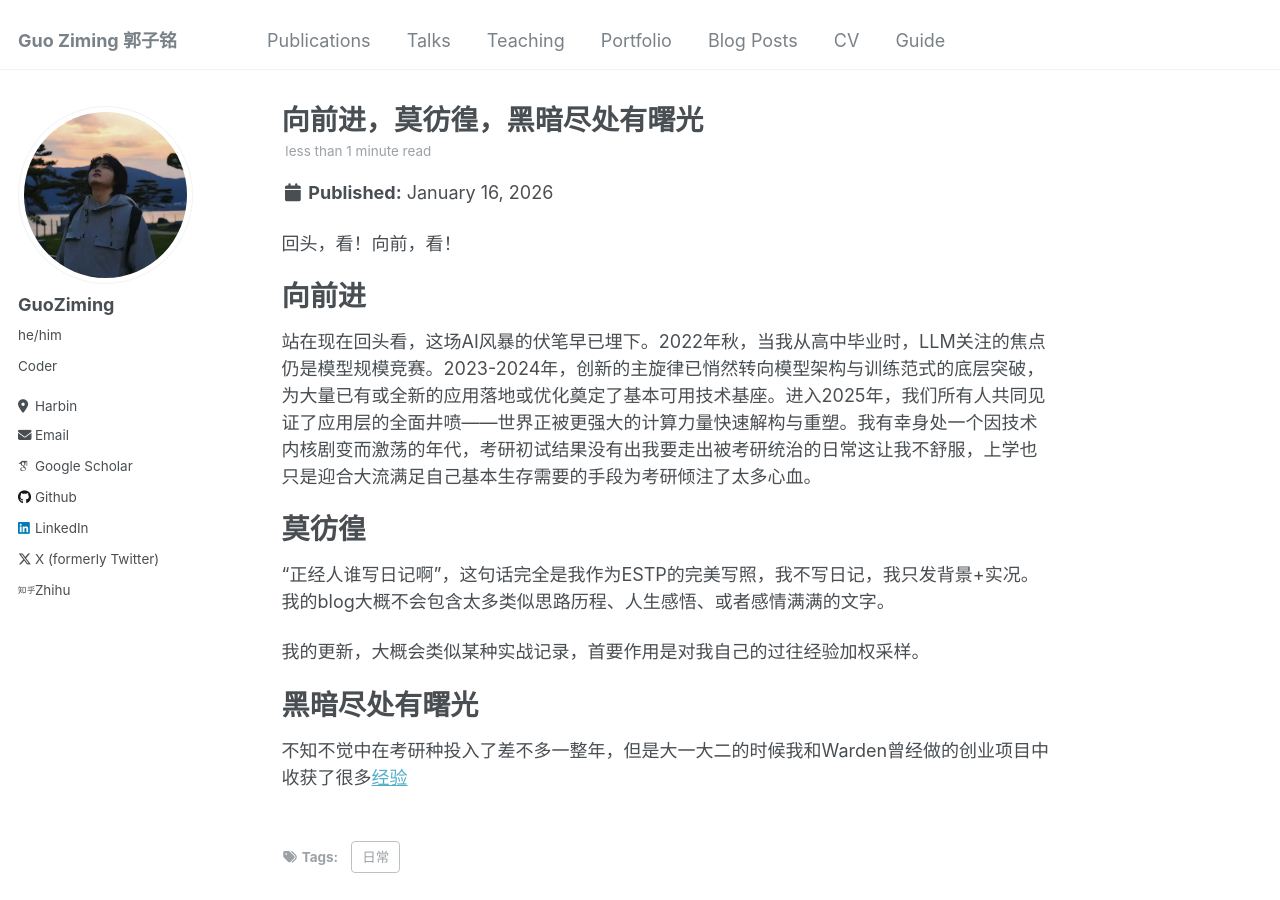
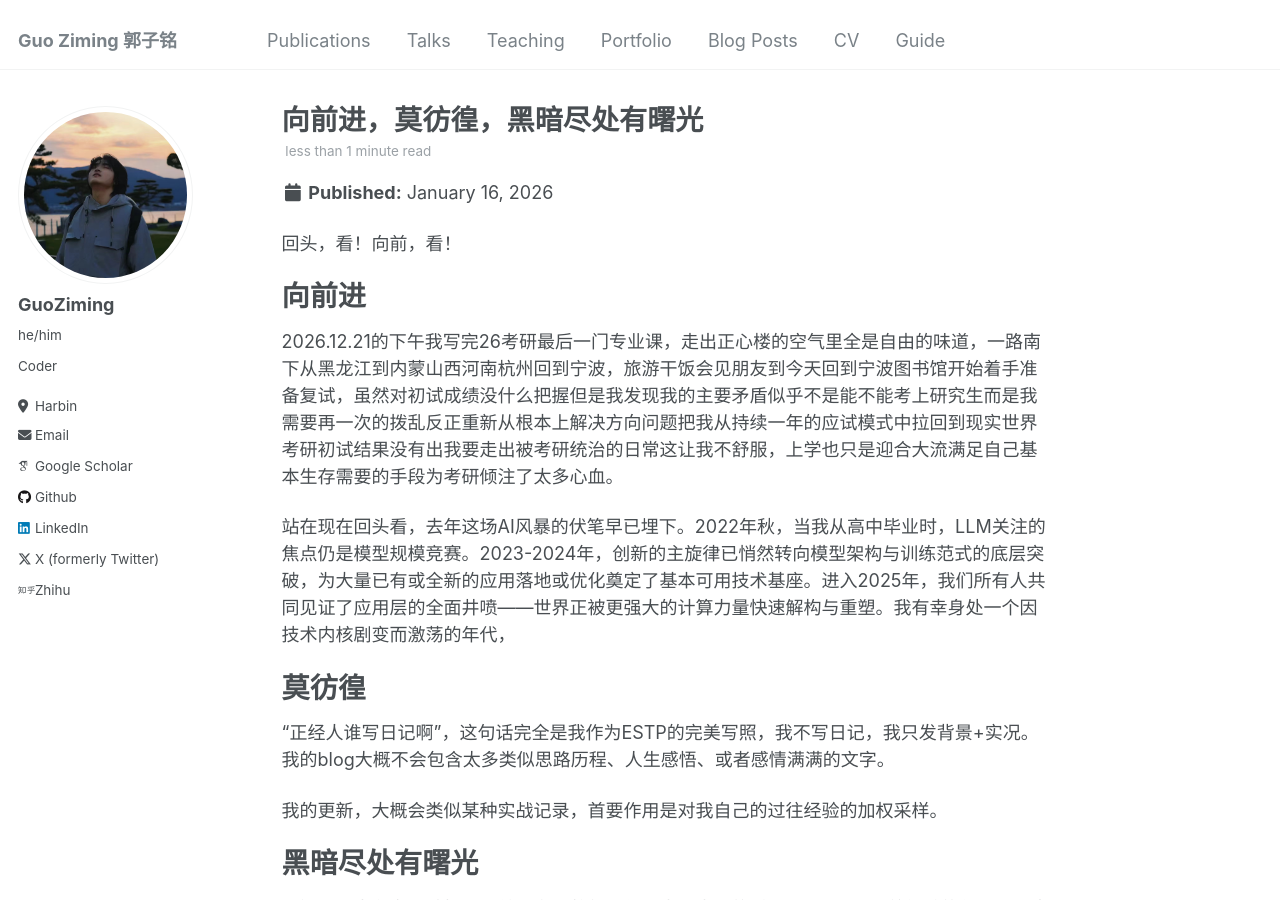
Before and after one commit to mcxiaoxiao/mcxiaoxiao.github.io, a Jekyll site: the page built from _posts/2026-01-16-前进.md, in a window 1280 px wide and 900 px high. Built offline with Jekyll 4.4.1, drawn with Linux system fonts in a browser that asks for light colours; some web fonts are replaced.

Commit message:
Update 2026-01-16-前进.md

```diff
--- a/_posts/2026-01-16-前进.md
+++ b/_posts/2026-01-16-前进.md
@@ -15,18 +15,20 @@ tags:
 向前进
 ======
 
-站在现在回头看，这场AI风暴的伏笔早已埋下。2022年秋，当我从高中毕业时，LLM关注的焦点仍是模型规模竞赛。2023-2024年，创新的主旋律已悄然转向模型架构与训练范式的底层突破，为大量已有或全新的应用落地或优化奠定了基本可用技术基座。进入2025年，我们所有人共同见证了应用层的全面井喷——世界正被更强大的计算力量快速解构与重塑。我有幸身处一个因技术内核剧变而激荡的年代，考研初试结果没有出我要走出被考研统治的日常这让我不舒服，上学也只是迎合大流满足自己基本生存需要的手段为考研倾注了太多心血。
+2026.12.21的下午我写完26考研最后一门专业课，走出正心楼的空气里全是自由的味道，一路南下从黑龙江到内蒙山西河南杭州回到宁波，旅游干饭会见朋友到今天回到宁波图书馆开始着手准备复试，虽然对初试成绩没什么把握但是我发现我的主要矛盾似乎不是能不能考上研究生而是我需要再一次的拨乱反正重新从根本上解决方向问题把我从持续一年的应试模式中拉回到现实世界考研初试结果没有出我要走出被考研统治的日常这让我不舒服，上学也只是迎合大流满足自己基本生存需要的手段为考研倾注了太多心血。
+
+站在现在回头看，去年这场AI风暴的伏笔早已埋下。2022年秋，当我从高中毕业时，LLM关注的焦点仍是模型规模竞赛。2023-2024年，创新的主旋律已悄然转向模型架构与训练范式的底层突破，为大量已有或全新的应用落地或优化奠定了基本可用技术基座。进入2025年，我们所有人共同见证了应用层的全面井喷——世界正被更强大的计算力量快速解构与重塑。我有幸身处一个因技术内核剧变而激荡的年代，
 
 莫彷徨
 ======
 
 “正经人谁写日记啊”，这句话完全是我作为ESTP的完美写照，我不写日记，我只发背景+实况。我的blog大概不会包含太多类似思路历程、人生感悟、或者感情满满的文字。
 
-我的更新，大概会类似某种实战记录，首要作用是对我自己的过往经验加权采样。
+我的更新，大概会类似某种实战记录，首要作用是对我自己的过往经验的加权采样。
 
 
 
 黑暗尽处有曙光
 ======
 
-不知不觉中在考研种投入了差不多一整年，但是大一大二的时候我和Warden曾经做的创业项目中收获了很多[经验](/files/paper1.pdf)
+不知不觉中在考研种投入了差不多一整年，但是大一大二的时候我和Warden曾经做的创业项目中收获了很多[经验](/files/我从第一次创业经历中学到了什么？——Warden.pdf)
```
